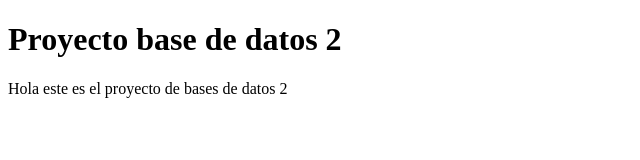
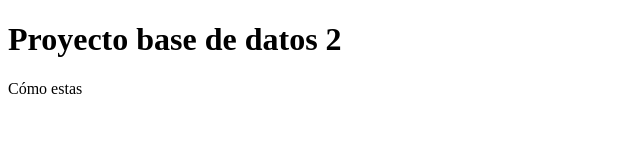
Before and after one commit to lvm3632/ProyectoFinalDB, a plain HTML site: page index.html in a window 1280 px wide. Shown: the whole page, without its empty margins (0-640 px from the left). Drawn offline with Linux system fonts and the light colour scheme.

```diff
--- a/index.html
+++ b/index.html
@@ -8,6 +8,6 @@
 </head>
 <body>
  <h1>Proyecto base de datos 2</h1>
- <p>Hola este es el proyecto de bases de datos 2</p>
+ <p>Cómo estas</p>
 </body>
 </html>
```
